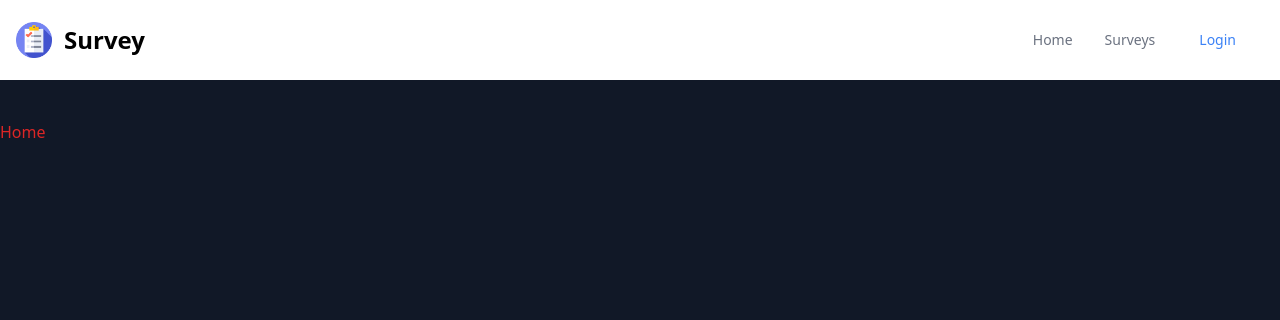
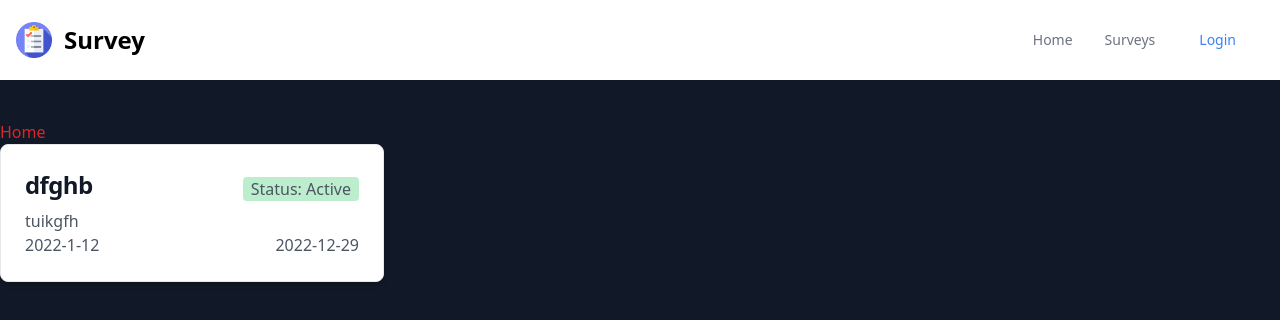
Before and after one commit to vijaystroup/cop4710-project, a Next.js app: page / in a window 1280 px wide. Shown: the top 320 px of the page. Built offline with nearby package versions, Linux system fonts and the light colour scheme.

Commit message:
Changed the survey card look

```diff
--- a/components/surveyCards.tsx
+++ b/components/surveyCards.tsx
@@ -5,13 +5,28 @@ interface surveyCardInterface {
     surveyName: string
     surveyDesc: string
     id: number
+    start: string
+    end:string
 }
 
-const SurveyCards: FC = ({surveyName, surveyDesc, id}: surveyCardInterface) => {
+const SurveyCards: FC <surveyCardInterface> = ({surveyName, surveyDesc, id, start, end} ) => {
+
+    const startDate = new Date(start)
+    const endDate = new Date(end)
+    const currentDate = new Date(new Date().toISOString().slice(0, 19).replace('T', ' '))
+    const active = startDate <= currentDate && currentDate <= endDate
     return(
         <Link href={`/survey/${id}`} className="block max-w-sm p-6 bg-white border border-gray-200 rounded-lg shadow-md hover:bg-gray-100 dark:bg-gray-600 dark:border-gray-700 dark:hover:bg-gray-700">
-            <h5 className="mb-2 text-2xl font-bold tracking-tight text-gray-900 dark:text-white">{surveyName}</h5>
+            <div className="flex items-center justify-between">
+                <h5 className="mb-2 text-2xl font-bold tracking-tight text-gray-900 dark:text-white">{surveyName}</h5>
+                <p className={`font-normal text-gray-600 dark:text-white rounded px-2 ${active ? 'bg-green-500/30' : 'bg-red-500/30'}`}>{active ? 'Status: Active' : 'Status: Finished'}</p>
+
+            </div>
             <p className="font-normal text-gray-600 dark:text-gray-400">{surveyDesc}</p>
+            <div className="flex items-center justify-between">
+                <p className="font-normal text-gray-600 dark:text-white">{start}</p>
+                <p className="font-normal text-gray-600 dark:text-white">{end}</p>
+            </div>
         </Link>
     )
 }
--- a/pages/index.tsx
+++ b/pages/index.tsx
@@ -1,6 +1,7 @@
 import type { NextPage } from 'next'
 import Head from 'next/head'
 import Header from '../components/header'
+import SurveyCards from '../components/surveyCards'
 
 const Home: NextPage = () => {
   return (
@@ -13,6 +14,7 @@ const Home: NextPage = () => {
 
       <main className='h-[calc(100vh-80px-40px)] bg-gray-900'>
         <h1 className='text-red-600'>Home</h1>
+        <SurveyCards id={5} surveyDesc="tuikgfh" surveyName='dfghb' start='2022-1-12' end="2022-12-29"/>
       </main>
     </>
   )
```
